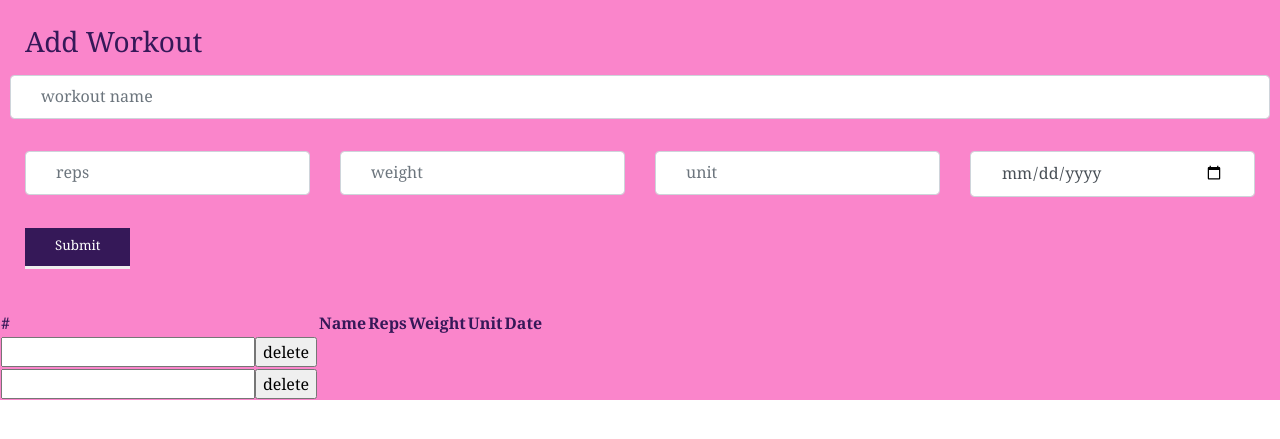
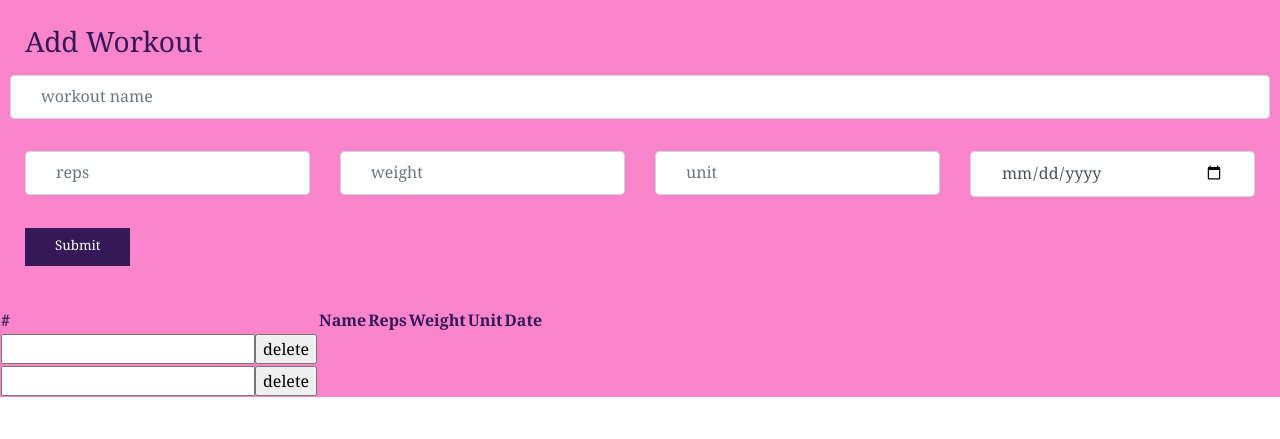
Before and after one commit to cdavis4/CS_340_GroupProject, a Node server app: template examples/backendserver_WorkoutDatabase/views/404.handlebars in a window 1280 px wide. Shown: the top 439 px of the page. Run offline with Node 20, Linux system fonts and the light colour scheme; the template is opened without the code that fills it, so the values that code supplies are empty.

Commit message:
update to add minor updates to match server.js also try fixe issue with submit button not at bottom.

```diff
--- a/Queries_RainbowSparkle.sql
+++ b/Queries_RainbowSparkle.sql
@@ -51,7 +51,7 @@
 -- ******************
 
 -- Query for selecting a type for dropdown
-SELECT id, type_name FROM `Type`;
+SELECT id, type_name FROM `Type` WHERE type_name = :character_form_type_name;;
 
 -- Query for seeing all the fields for type
 -- * MADE A STAR INSTEAD
--- a/database_server/server.js
+++ b/database_server/server.js
@@ -384,7 +384,6 @@
    * Used in post requests
    */
 
-
 app.get('/group/:name',(req,res)=> {
     pool.query('SELECT id, group_name FROM `Group` WHERE group_name =?',[req.params.name],(err,rows,result,fields)=>{
         if(err)
--- a/frontend/mylittlepony/css/styles.css
+++ b/frontend/mylittlepony/css/styles.css
@@ -276,7 +276,6 @@
 
 #contactBtn {
   cursor: pointer;
-  border-style: groove;
   background-color: #351858;
   color:  #37B0C9 ;
   display: inline-block;
@@ -352,11 +351,9 @@
   display: inline-block;
 }
 
-
 button#submit_button {
   cursor: pointer;
   background-color: #351858;
-  border-bottom: 3px solid #eee;
   color: #fff;
   display: inline-block;
   font-size: 10pt;
--- a/frontend/mylittlepony/js/character_info.js
+++ b/frontend/mylittlepony/js/character_info.js
@@ -94,6 +94,7 @@
   const input_button = document.createElement('button');
   //input_button.setAttribute("onclick","DBHelper.putCharacter(charID)");
   input_button.setAttribute("id","submit_button");
+  input_button.setAttribute("class","form-group align-bottom");
   input_button.innerHTML ="Submit";
   div_button.appendChild(input_button);
   input_button.addEventListener ("click", function() {
--- a/frontend/mylittlepony/js/main.js
+++ b/frontend/mylittlepony/js/main.js
@@ -366,6 +366,7 @@
    const div_button = document.createElement('div');
    const input_button = document.createElement('button');
    input_button.setAttribute("id","submit_button");
+   input_button.setAttribute("class","form-group align-bottom");
    input_button.innerHTML ="Submit";
    div_button.appendChild(input_button);
    input_button.addEventListener ("click", function() {
```
